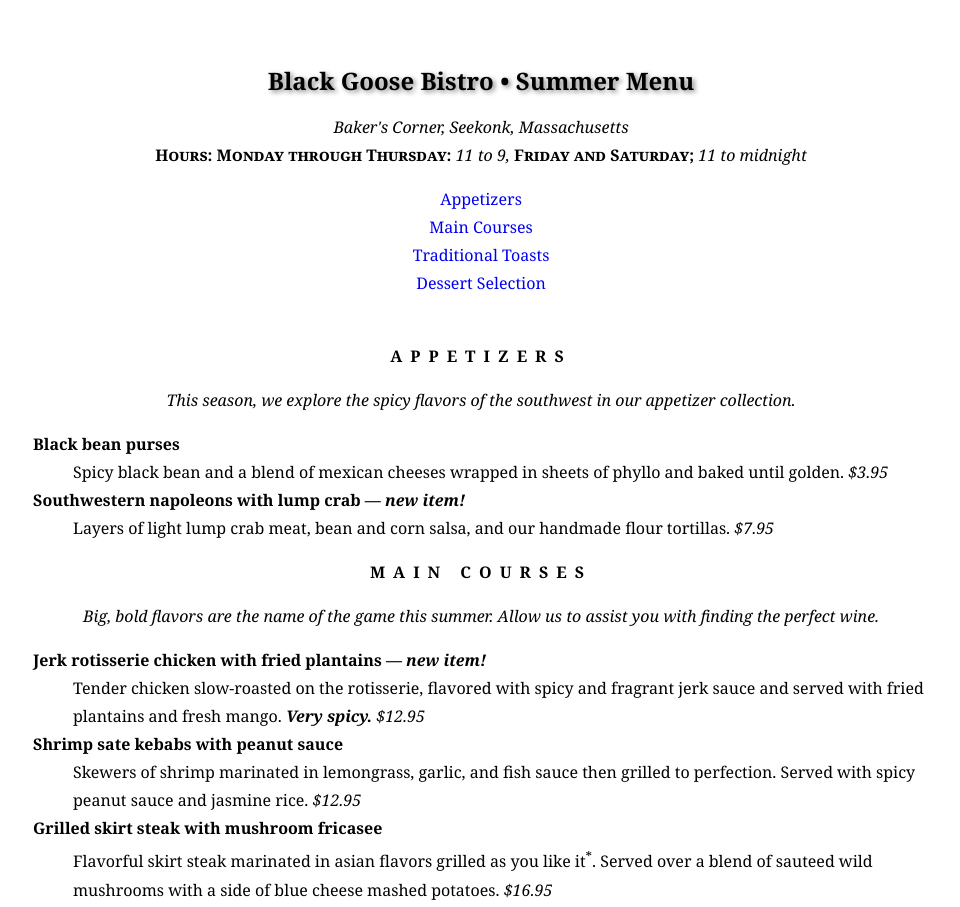
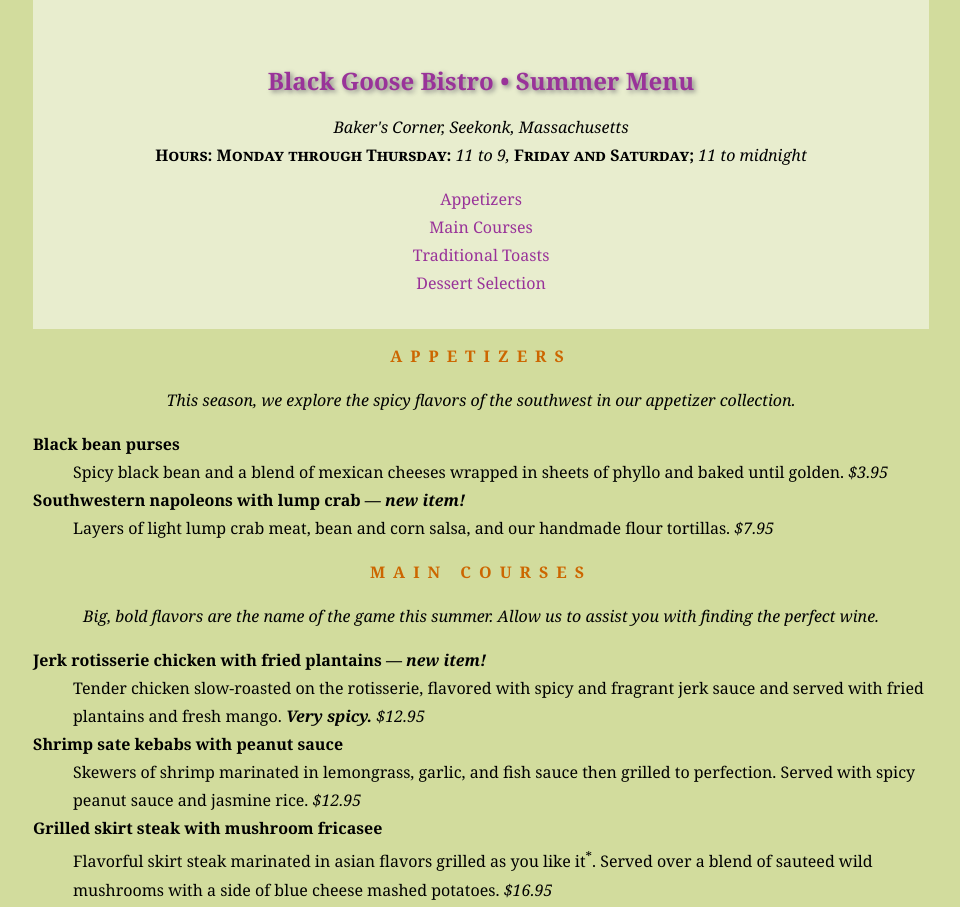
Before and after one commit to katelabrador/fid, a plain HTML site: page bistro/Chapter13/summermenu(13-1).html in a window 1280 px wide. Shown: the top 907 px of the page, without its empty margins (159-1119 px from the left). Drawn offline with Linux system fonts and the light colour scheme; a web font is replaced by a local one.

Commit message:
Update and rename summermenu.html to summermenu(13-1).html

```diff
--- a/bistro/Chapter13/summermenu.html
+++ b/bistro/Chapter13/summermenu(13-1).html
@@ -11,11 +11,13 @@ body {
   font-size: 100%;
   line-height: 175%;
   margin: 0 15% 0;
+	background-color:#d2dc9d;
 }
 header {
   margin-top: 0;
   padding: 3em 1em 2em 1em;
   text-align: center;
+	background-color: rgba(255, 255, 255, .5);
 }
 
 a {
@@ -25,12 +27,14 @@ a {
 h1 {
   font: bold 1.5em Georgia, serif;
   text-shadow: .1em .1em .2em gray;
+	color:#939;
 }
 h2 {
   font-size: 1em;
   text-transform: uppercase;
   letter-spacing: .5em;
   text-align: center;
+	color:#c60;
 }
 dt {
   font-weight: bold;
@@ -63,6 +67,10 @@ h2 + p {
   text-align: center;
   font-style: italic;
 }
+
+a:link {color:#939;}
+a:focus, a:hover {color:##c700f2; background-color:#fff;}
+a:active {color:#f0f;}
 
 
 </style>
```
